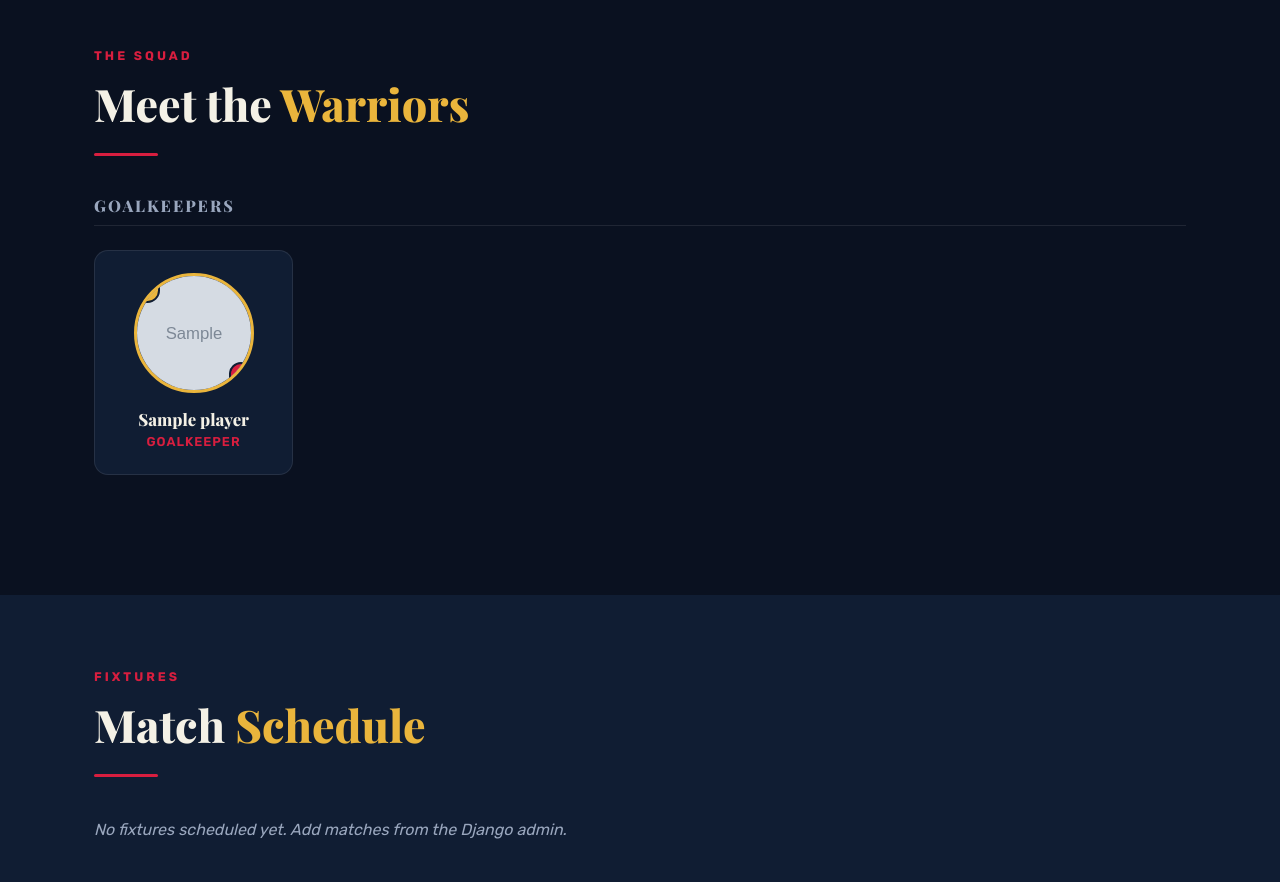
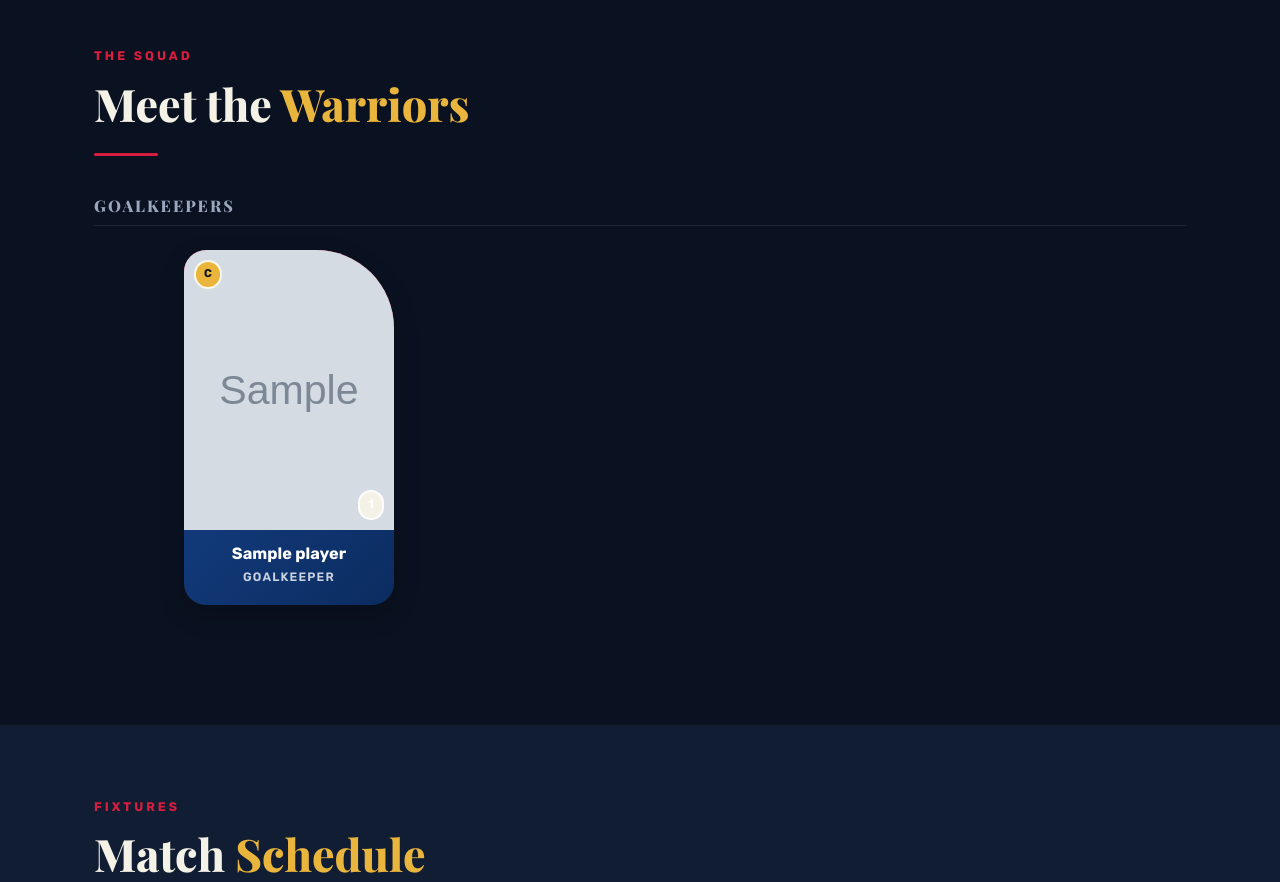
Before and after one commit to BhuprajTmg/GorkhaliFC, a Django app: page / in a window 1280 px wide. Shown: the part 1408-2290 px from the top of the page. Run offline with Django 5.2, Linux system fonts and the light colour scheme; tables that the repository leaves empty hold one stand-in row (values such as "Sample post"); grey boxes marked "Sample" are stand-in pictures.

Commit message:
Redesign player cards as red/blue ID-badge style (per reference)
- Squad card photo panel now uses the brand crimson red with a subtle
  dotted pattern (instead of a plain circular headshot), a large
  rounded top-right corner, and jersey/captain badges pinned to the
  photo corners.
- Name + position now sit in a solid blue banner at the bottom of the
  card, matching the referenced advisor/committee card style.
- Scoped to the squad grid only (new .player-card-photo /
  .player-card-avatar / .player-card-info classes); the player detail
  page's photo and the shared .player-photo-placeholder class used
  there are untouched.

Verified with headless-Chrome screenshots in both the dark and light
themes, with and without a jersey/captain badge, and confirmed the
player detail page is unaffected.

Co-authored-by: Bhupraj Tamang <BhuprajTmg@users.noreply.github.com>

```diff
--- a/static/css/style.css
+++ b/static/css/style.css
@@ -495,40 +495,57 @@ html[data-theme="light"] .theme-toggle .icon-moon {
 
 .player-grid {
   display: grid;
-  grid-template-columns: repeat(auto-fill, minmax(190px, 1fr));
+  grid-template-columns: repeat(auto-fill, minmax(170px, 210px));
+  justify-content: center;
   gap: 24px;
 }
 
 .player-card {
+  display: block;
+  border-radius: 22px 78px 22px 22px;
+  overflow: hidden;
   background: var(--color-bg-alt);
-  border: 1px solid var(--color-border);
-  border-radius: var(--radius);
-  padding: 22px 18px;
-  text-align: center;
-  transition: transform 0.18s ease, box-shadow 0.18s ease, border-color 0.18s ease;
+  box-shadow: 0 10px 26px rgba(0, 0, 0, 0.18);
+  transition: transform 0.2s ease, box-shadow 0.2s ease;
 }
 
 .player-card:hover {
-  transform: translateY(-4px);
-  box-shadow: var(--shadow);
-  border-color: var(--color-accent);
+  transform: translateY(-6px);
+  box-shadow: 0 18px 36px rgba(0, 0, 0, 0.28);
 }
 
-.player-photo {
+/* ID-badge style photo panel: a dotted pattern on the brand red, with the
+   player photo (or initial avatar) filling it and small badges pinned to
+   the corners — modelled on the club's printed advisor/committee cards. */
+.player-card-photo {
   position: relative;
-  width: 120px;
-  height: 120px;
-  margin: 0 auto 16px;
-  border-radius: 50%;
-  overflow: hidden;
-  background: var(--color-bg-alt-2);
-  border: 3px solid var(--color-accent);
+  aspect-ratio: 3 / 4;
+  background-color: var(--color-primary);
+  background-image: radial-gradient(rgba(255, 255, 255, 0.35) 1.4px, transparent 1.6px);
+  background-size: 16px 16px;
 }
 
-.player-photo img {
+.player-card-photo img {
+  position: relative;
+  z-index: 1;
   width: 100%;
   height: 100%;
   object-fit: cover;
+  object-position: top center;
+}
+
+.player-card-avatar {
+  position: relative;
+  z-index: 1;
+  width: 100%;
+  height: 100%;
+  display: flex;
+  align-items: center;
+  justify-content: center;
+  font-family: var(--font-heading);
+  font-size: 3.4rem;
+  font-weight: 800;
+  color: #fff;
 }
 
 .player-photo-placeholder {
@@ -548,28 +565,34 @@ html[data-theme="light"] .theme-toggle .icon-moon {
   font-size: 4rem;
 }
 
+.player-card-photo .jersey-badge,
+.player-card-photo .captain-badge {
+  z-index: 2;
+  border-color: rgba(255, 255, 255, 0.9);
+}
+
 .jersey-badge {
   position: absolute;
-  bottom: -2px;
-  right: -2px;
-  background: var(--color-primary);
+  bottom: 10px;
+  right: 10px;
+  background: var(--color-ink);
   color: #fff;
   font-size: 0.75rem;
   font-weight: 700;
-  padding: 3px 7px;
+  padding: 3px 8px;
   border-radius: 999px;
   border: 2px solid var(--color-bg-alt);
 }
 
 .captain-badge {
   position: absolute;
-  top: -2px;
-  left: -2px;
+  top: 10px;
+  left: 10px;
   background: var(--color-accent);
   color: var(--color-bg);
   font-size: 0.7rem;
   font-weight: 800;
-  padding: 3px 7px;
+  padding: 3px 8px;
   border-radius: 999px;
   border: 2px solid var(--color-bg-alt);
 }
@@ -583,18 +606,26 @@ html[data-theme="light"] .theme-toggle .icon-moon {
   font-size: 0.7rem;
 }
 
-.player-card h4 {
-  font-size: 1.05rem;
-  margin-bottom: 2px;
-  color: var(--color-ink);
+.player-card-info {
+  background: linear-gradient(135deg, #123a7a, #0b2c60);
+  padding: 14px 16px 18px;
+  text-align: center;
 }
 
-.player-card p {
-  color: var(--color-primary);
-  font-size: 0.8rem;
+.player-card-info h4 {
+  font-family: var(--font-body);
+  font-size: 1.02rem;
+  font-weight: 700;
+  color: #fff;
+  margin-bottom: 3px;
+}
+
+.player-card-info p {
+  color: rgba(255, 255, 255, 0.78);
+  font-size: 0.76rem;
   font-weight: 600;
   text-transform: uppercase;
-  letter-spacing: 1px;
+  letter-spacing: 1.2px;
   margin: 0;
 }
 
--- a/templates/club/includes/_players.html
+++ b/templates/club/includes/_players.html
@@ -11,17 +11,19 @@
                 <div class="player-grid">
                     {% for player in group.players %}
                     <a class="player-card" href="{{ player.get_absolute_url }}">
-                        <div class="player-photo">
+                        <div class="player-card-photo">
                             {% if player.photo %}
                                 <img src="{{ player.photo.url }}" alt="{{ player.name }}">
                             {% else %}
-                                <span class="player-photo-placeholder">{{ player.name|slice:":1" }}</span>
+                                <span class="player-card-avatar">{{ player.name|slice:":1" }}</span>
                             {% endif %}
                             {% if player.jersey_number %}<span class="jersey-badge">{{ player.jersey_number }}</span>{% endif %}
                             {% if player.is_captain %}<span class="captain-badge">C</span>{% endif %}
                         </div>
-                        <h4>{{ player.name }}</h4>
-                        <p>{{ player.get_position_display }}</p>
+                        <div class="player-card-info">
+                            <h4>{{ player.name }}</h4>
+                            <p>{{ player.get_position_display }}</p>
+                        </div>
                     </a>
                     {% endfor %}
                 </div>
```
